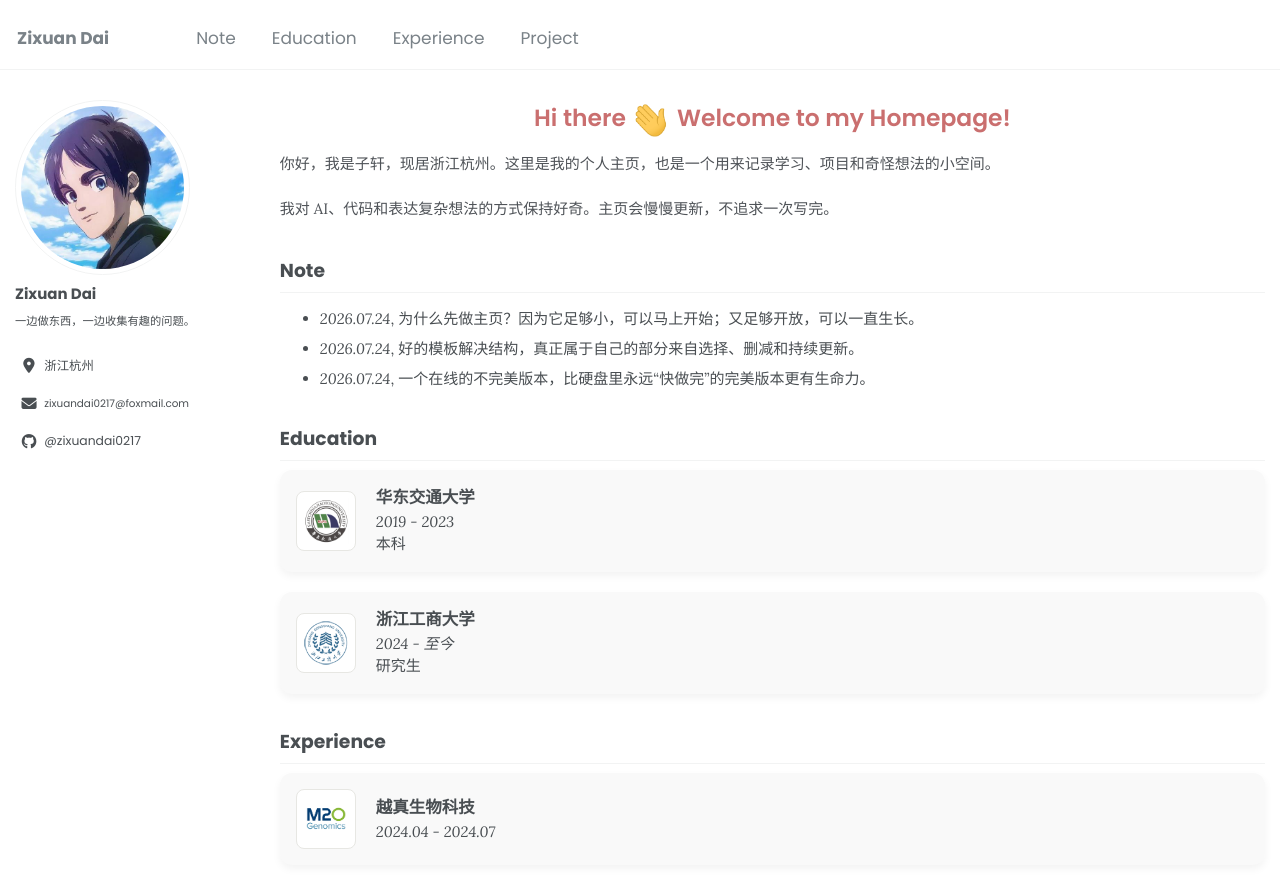
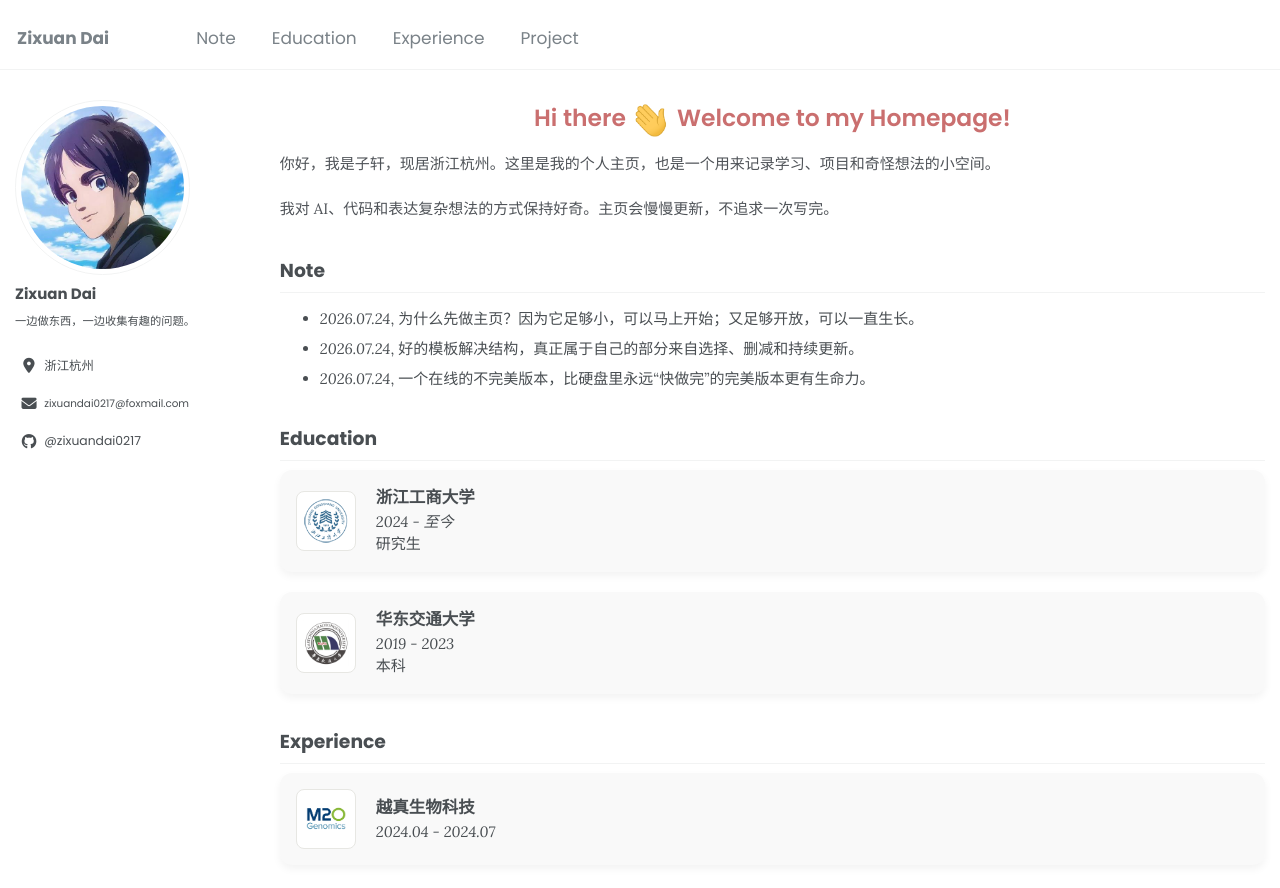
Before and after one commit to zixuandai0217/zixuandai0217.github.io, a Jekyll site: the page built from _pages/about.md, in a window 1280 px wide and 900 px high. Shown: the top 888 px of the window. Built offline with Jekyll 4.4.1, drawn with Linux system fonts in a browser that asks for light colours.

Commit message:
Reorder education entries

```diff
--- a/_pages/about.md
+++ b/_pages/about.md
@@ -26,6 +26,17 @@ Education
 
 <div class="experience-container">
   <div class="experience-card">
+    <div class="experience-logo experience-brand experience-brand--zjgsu">
+      <img src="images/zjgsu-logo-light.png" alt="浙江工商大学校徽">
+    </div>
+    <div class="experience-info">
+      <strong>浙江工商大学</strong><br>
+      <em>2024 - 至今</em><br>
+      研究生
+    </div>
+  </div>
+
+  <div class="experience-card">
     <div class="experience-logo experience-brand">
       <img src="images/ecjtu-emblem.png" alt="华东交通大学校徽">
     </div>
@@ -33,17 +44,6 @@ Education
       <strong>华东交通大学</strong><br>
       <em>2019 - 2023</em><br>
       本科
-    </div>
-  </div>
-
-  <div class="experience-card">
-    <div class="experience-logo experience-brand experience-brand--zjgsu">
-      <img src="images/zjgsu-logo-light.png" alt="浙江工商大学校徽">
-    </div>
-    <div class="experience-info">
-      <strong>浙江工商大学</strong><br>
-      <em>2024 - 至今</em><br>
-      研究生
     </div>
   </div>
 </div>
```
